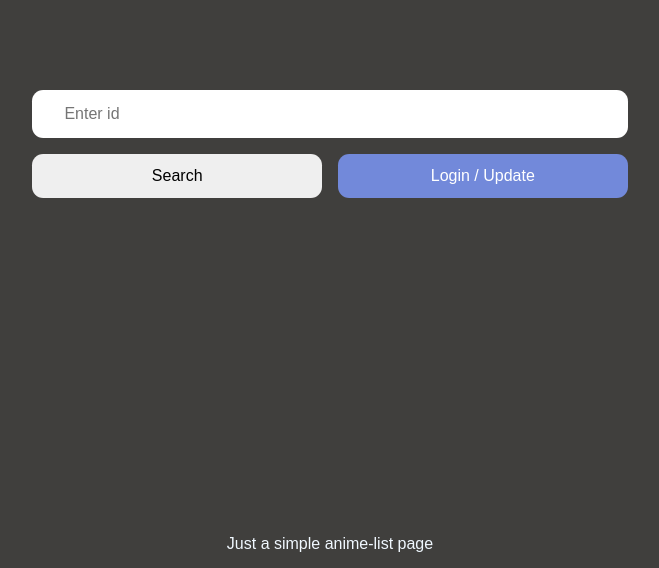
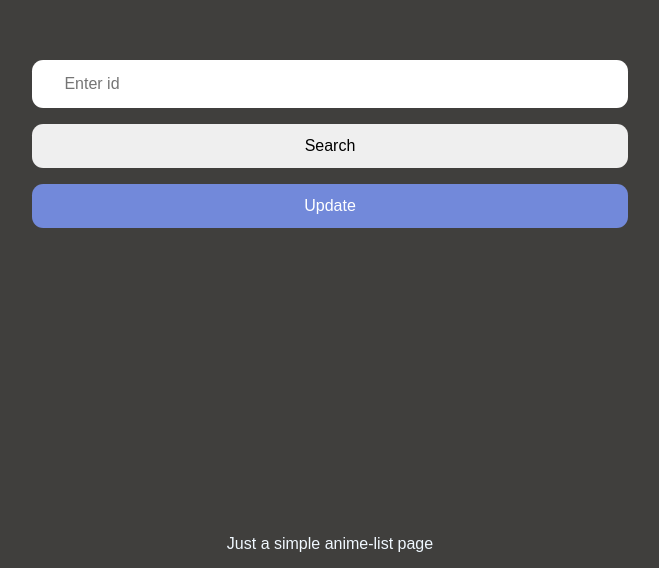
Before and after one commit to bill6502/simple-anime-list-page, a SvelteKit app: page / in a window 1280 px wide. Shown: the part 232-800 px from the top of the page, without its empty margins (310-969 px from the left). Built offline with nearby package versions, Linux system fonts and the light colour scheme.

Commit message:
fix updateAnimesList error

```diff
--- a/src/routes/+page.svelte
+++ b/src/routes/+page.svelte
@@ -32,7 +32,7 @@
                 src={`https://cdn.discordapp.com/avatars/${user.id}/${user.avatar}.png`}
                 alt="User Avatar"
             />
-            <p>Welcome, {user.username}!</p>
+            <p>{user.username}</p>
         </div>
     {/if}
     <form
@@ -45,7 +45,7 @@
         <input bind:value={id} placeholder="Enter id" />
         <div class="buttons">
             <button class="search" type="submit">Search</button>
-            <a class="login" type="button" href={url}> Login / Update</a>
+            <a class="login" type="button" href={url}> Update</a>
         </div>
     </form>
     {#if message}
@@ -95,9 +95,11 @@
     .buttons {
         display: flex;
         width: 100%;
-        flex-direction: row;
+        flex-direction: column;
         justify-content: center;
         align-items: center;
+        text-align: center;
+        word-break: break-all;
         gap: 1rem;
     }
 
@@ -157,6 +159,9 @@
         display: flex;
         flex-direction: column;
         align-items: center;
+        justify-content: center;
+        text-align: center;
+        word-break: break-all;
         gap: 0.5rem;
 
         img {
--- a/src/routes/+page.ts
+++ b/src/routes/+page.ts
@@ -25,16 +25,16 @@ export const load: PageLoad = async ({ url }) => {
     }
   }
 
-  let updateAnimesList: Response | undefined = undefined;
   let listId: string = '';
   if (user) {
-    updateAnimesList = await fetch(`${PUBLIC_DB}/updateWebsiteInfo`, {
+    console.log('User:', user.id, user.username);
+    const updateAnimesList = await fetch(`${PUBLIC_DB}/updateWebsiteInfo`, {
       method: 'POST',
       headers: {
         'Content-Type': 'application/json',
       },
       body: JSON.stringify({
-        args: { userId: user?.id, userName: user?.username },
+        args: { userId: user.id, userName: user.username },
       }),
     });
 
@@ -42,7 +42,7 @@ export const load: PageLoad = async ({ url }) => {
       console.error('Failed to update animes list');
       return { error: 'failed_to_update_animes_list', user: null, listId: '' };
     }
-    listId = ((await updateAnimesList.json()).value as string) ?? '';
+    listId = (await updateAnimesList.json()).value as string;
   }
 
   const error = url.searchParams.get('error');
```
